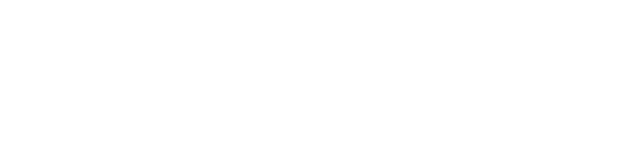
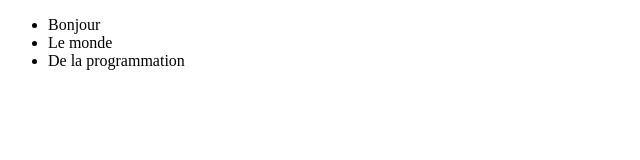
Before and after one commit to Abrahame1994/Projet-de-test, a plain HTML site: page test.html in a window 1280 px wide. Shown: the whole page, without its empty margins (0-640 px from the left). Drawn offline with Linux system fonts and the light colour scheme.

Commit message:
Redesign

```diff
--- a/test.html
+++ b/test.html
@@ -7,6 +7,10 @@
     <title>Document</title>
 </head>
 <body>
-
+    <ul>
+        <li>Bonjour</li>
+        <li>Le monde</li>
+        <li>De la programmation</li>
+    </ul>
 </body>
 </html>
```
